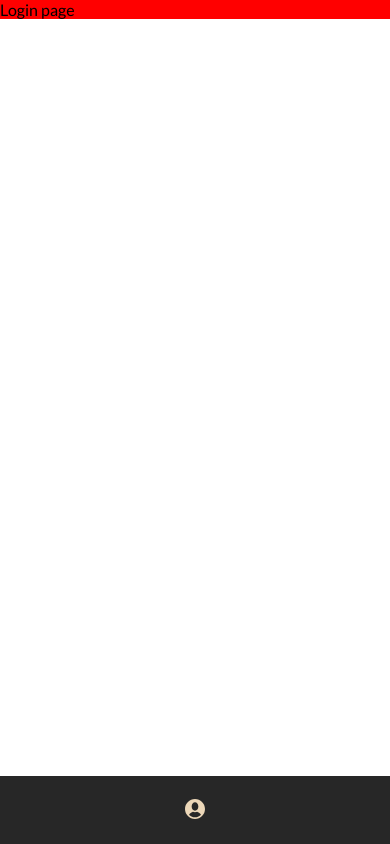
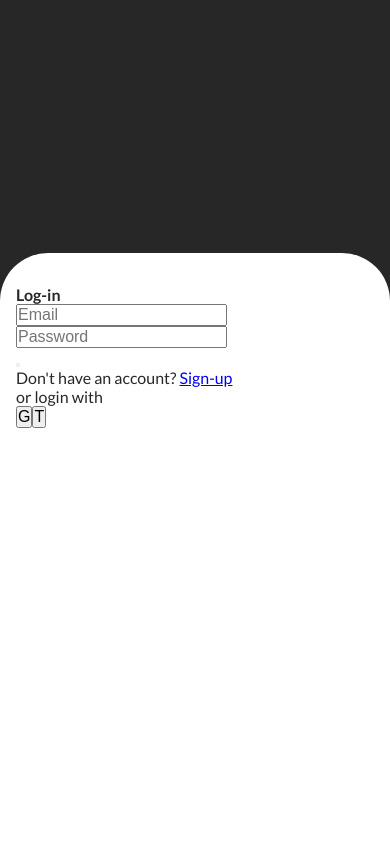
Before and after one commit to ekateryna-rodina/wordbook, a React (Create React App) app in the folder client/: page /login in a window 390 px wide. Built offline with nearby package versions, Linux system fonts and the light colour scheme.

Commit message:
mobile welcome page

```diff
--- a/client/src/App.tsx
+++ b/client/src/App.tsx
@@ -1,18 +1,19 @@
 import React from 'react';
 import { BrowserRouter as Router, Route, Routes } from 'react-router-dom';
 import styled from 'styled-components';
-import { Menu } from './components/Menu';
 import Home from './pages/Home';
 import Login from './pages/Login';
+import Welcome from './pages/Welcome';
 
 const Container = styled.div``;
 function App() {
   return (
     <Router>
       <Container>
-        <Menu />
+        {/* <Menu /> */}
         <Routes>
           <Route path="/" element={<Home />} />
+          <Route path="/welcome" element={<Welcome />} />
           <Route path="/login" element={<Login />} />
         </Routes>
       </Container>
--- /dev/null
+++ b/client/src/components/Button.style.tsx
@@ -0,0 +1,42 @@
+import React from 'react';
+import styled from 'styled-components';
+import { theme } from '../globalStyles';
+
+const ButtonStyled = styled.button<ButtonProps>`
+  --active-brightness: 1.2;
+  padding: ${(props) => `${props.padding[0]}em ${props.padding[1]}em`};
+  background: ${(props) => props.theme[props.background.toString()]};
+  color: ${(props) => props.theme[props.color.toString()]};
+  border-radius: ${({ borderRadius }) => `${borderRadius}rem`};
+  outline: none;
+  border: none;
+  transition: filter 0.2s ease;
+  font-size: 2vh;
+
+  &:hover,
+  &:active {
+    filter: brightness(var(--active-brightness));
+  }
+`;
+
+type ButtonProps = {
+  background: keyof typeof theme;
+  color: keyof typeof theme;
+  padding: [number, number];
+  borderRadius: number;
+};
+const Button: React.FC<ButtonProps> = ({
+  background,
+  color,
+  padding,
+  borderRadius,
+  children,
+}) => {
+  return (
+    <ButtonStyled {...{ background, color, padding, borderRadius }}>
+      {children}
+    </ButtonStyled>
+  );
+};
+
+export default Button;
--- a/client/src/components/Header/Header.tsx
+++ b/client/src/components/Header/Header.tsx
@@ -18,7 +18,7 @@ const Container = styled.nav`
 const Header = () => {
   return (
     <Container>
-      <Logo />
+      <Logo color="light" iconOnly={false} />
       {/* <Search />
       <NavigationLinks></NavigationLinks>
       <UserProfile /> */}
--- a/client/src/components/Logo/Logo.tsx
+++ b/client/src/components/Logo/Logo.tsx
@@ -9,10 +9,11 @@ const Container = styled.div`
   width: 5rem;
   height: 5rem;
 `;
-const LogoStyled = styled.div`
+const LogoStyled = styled.div<{ color: 'light' | 'dark' }>`
   font-family: Quicksand, sans-serif;
   position: relative;
-  color: ${(props) => props.theme.light};
+  color: ${(props) =>
+    props.color === 'dark' ? props.theme.dark : props.theme.light};
   height: 18px;
   width: 18px;
 `;
@@ -39,11 +40,12 @@ const W = styled.span`
   left: 1px;
   font-size: 18px;
 `;
-const Label = styled.span`
-  display: block;
+const Label = styled.span<{ hidden: boolean; color: 'dark' | 'light' }>`
+  display: ${({ hidden }) => (hidden ? 'none' : 'block')};
   margin-left: 4px;
   margin-top: 2px;
-  color: ${(props) => props.theme.light};
+  color: ${(props) =>
+    props.color === 'dark' ? props.theme.dark : props.theme.light};
   font-size: 14px;
   line-height: 14px;
 `;
@@ -51,16 +53,20 @@ const Spaced = styled.span`
   letter-spacing: 3px;
   font-size: inherit;
 `;
-const Logo = () => {
+type LogoProps = {
+  color: 'dark' | 'light';
+  iconOnly: boolean;
+};
+const Logo = ({ color, iconOnly }: LogoProps) => {
   return (
     <Container>
-      <LogoStyled>
+      <LogoStyled color={color}>
         <Y>Y</Y>
         <W>w</W>
         <U>U</U>
       </LogoStyled>
 
-      <Label>
+      <Label hidden={iconOnly} color={color}>
         Use Your <br />
         <Spaced>Words</Spaced>
       </Label>
--- a/client/src/globalStyles.ts
+++ b/client/src/globalStyles.ts
@@ -38,7 +38,7 @@ body{
 }
 `;
 
-type Colors =
+export type Colors =
   | 'primary'
   | 'secondary'
   | 'primaryText'
--- a/client/src/pages/Login.tsx
+++ b/client/src/pages/Login.tsx
@@ -1,11 +1,64 @@
 import React from 'react';
+import { Link } from 'react-router-dom';
 import styled from 'styled-components';
 
 const Container = styled.div`
-  background: red;
+  width: 100vw;
+  height: 100vh;
+  background: url('');
+  background-color: ${(props) => props.theme.dark};
 `;
+const Form = styled.form`
+  position: absolute;
+  left: 0;
+  right: 0;
+  bottom: 0;
+  height: 70vh;
+  background: ${(props) => props.theme.white};
+  border-radius: 3rem 3rem 0 0;
+  padding: 2rem 1rem;
+  color: ${(props) => props.theme.dark};
+`;
+const Header = styled.h2``;
+const FormElement = styled.div``;
+const Input = styled.input``;
+const Sub = styled.sub``;
+const Paragraph = styled.p``;
+const Border = styled.span``;
+const SocialLoginLabel = styled.span``;
+const SocialLinksContainer = styled.div``;
+const RoundedButton = styled.button``;
+const ActionButton = styled.button``;
 const Login = () => {
-  return <Container>Login page</Container>;
+  const loginHandler = () => {
+    console.log('login');
+  };
+  return (
+    <Container>
+      <Form onSubmit={loginHandler}>
+        <Header>Log-in</Header>
+        <FormElement>
+          <Input type="email" placeholder="Email"></Input>
+        </FormElement>
+        <FormElement>
+          <Input type="password" placeholder="Password"></Input>
+          <Sub>
+            <Link to="/forgetPassword"></Link>
+          </Sub>
+        </FormElement>
+        <ActionButton type="submit" />
+        <Paragraph>
+          Don't have an account? <Link to="/register">Sign-up</Link>
+        </Paragraph>
+        <Border />
+        <SocialLoginLabel>or login with</SocialLoginLabel>
+        <SocialLinksContainer>
+          <RoundedButton>G</RoundedButton>
+          <RoundedButton>T</RoundedButton>
+        </SocialLinksContainer>
+      </Form>
+    </Container>
+  );
 };
 
 export default Login;
--- /dev/null
+++ b/client/src/pages/Welcome.tsx
@@ -0,0 +1,87 @@
+import React from 'react';
+import styled, { css } from 'styled-components';
+import Button from '../components/Button.style';
+import { Logo } from '../components/Logo';
+
+const Container = styled.div`
+  --padding: 2rem;
+  position: relative;
+  width: 100vw;
+  height: 100vh;
+  margin: auto;
+  background: url('https://res.cloudinary.com/kariecloud/image/upload/v1637698452/S4_Library_sxq5ho.jpg');
+  background-size: auto 60vh;
+  background-repeat: no-repeat;
+  background-position: center 40%;
+  padding: 2rem 2rem;
+  box-sizing: border-box;
+  display: flex;
+  flex-direction: row;
+  justify-content: center;
+  align-items: flex-end;
+`;
+const labelCss = css`
+  font-family: Lato, sans-serif;
+  text-align: center;
+  position: absolute;
+  left: var(--padding);
+  right: var(--padding);
+`;
+const LogoContainer = styled.div`
+  position: absolute;
+  right: 0;
+  top: 0;
+`;
+const TopWelcomeText = styled.h1`
+  ${labelCss}
+  font-size: 4vh;
+  top: 12vh;
+`;
+const BottomWelcomeText = styled.h2`
+  ${labelCss}
+  bottom: 16vh;
+  font-size: 2.5vh;
+  line-height: 1.5rem;
+`;
+const ActionButtonsContainer = styled.div`
+  // position: absolute;
+  // bottom: var(--padding);
+  // width: 60vw;
+  // left: 50%;
+  // transform: translateX(-50%);
+  // margin: auto;
+  display: flex;
+  gap: 1rem;
+`;
+const Welcome = () => (
+  <Container>
+    <LogoContainer>
+      <Logo color="dark" iconOnly={true} />
+    </LogoContainer>
+    <TopWelcomeText>Welcome to the Words Heaven!</TopWelcomeText>
+    <BottomWelcomeText>
+      Your tool to memorize advanced vocabulary and improve your conversational,
+      reading and writing skills.
+    </BottomWelcomeText>
+    <ActionButtonsContainer>
+      <Button
+        padding={[1, 2]}
+        color={'dark'}
+        borderRadius={1}
+        background={'secondary'}
+      >
+        Sign Up
+      </Button>
+      <Button
+        padding={[1, 2]}
+        color={'light'}
+        borderRadius={1}
+        background={'dark'}
+      >
+        Log In
+      </Button>
+    </ActionButtonsContainer>
+  </Container>
+);
+
+export default Welcome;
```
